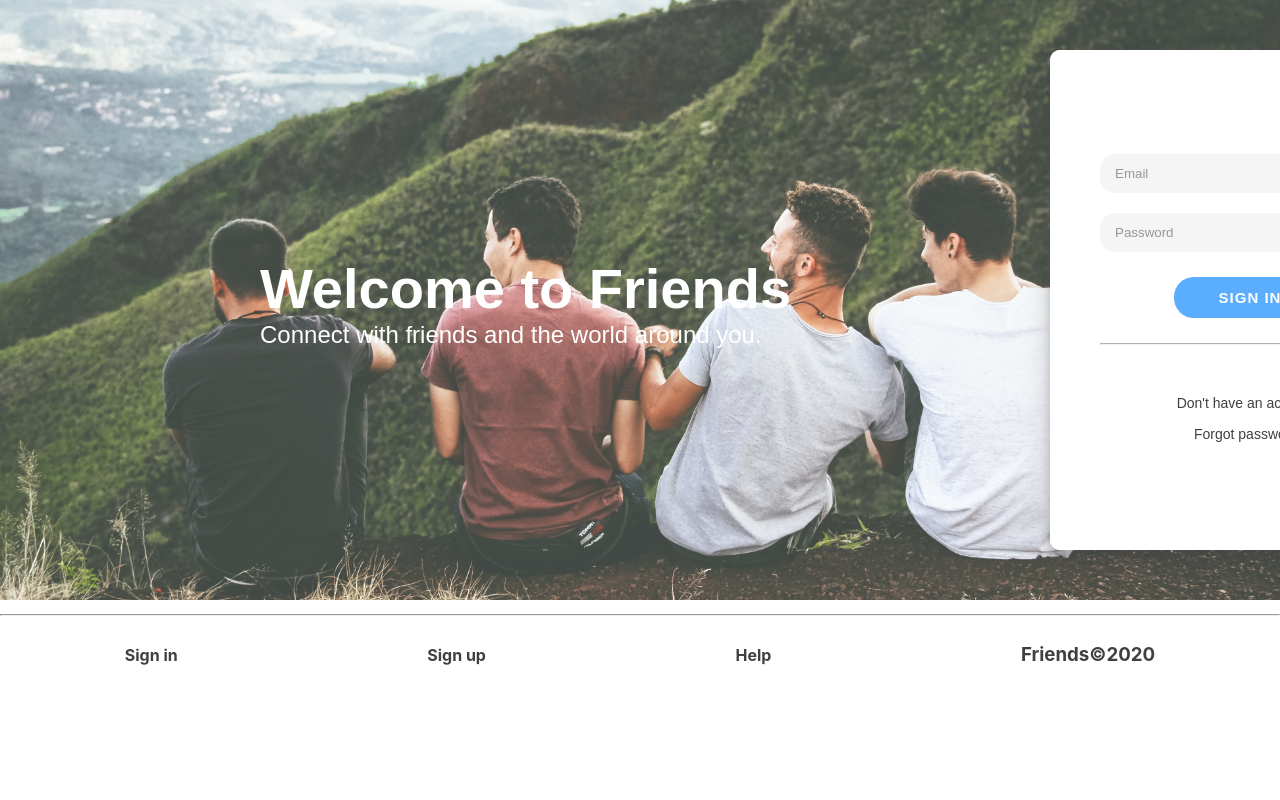
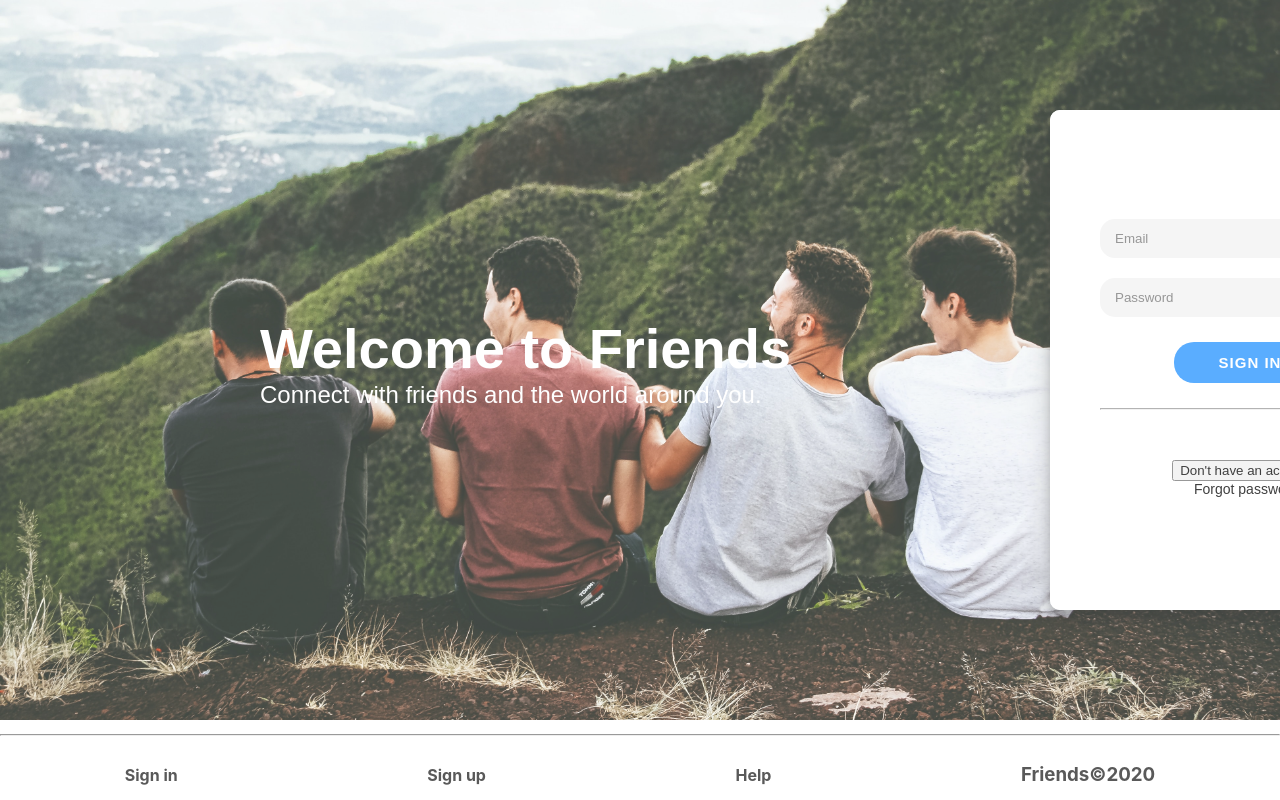
Before and after one commit to emaiiii/emaiiii_friends, a React (Create React App) app: page / in a window 1280 px wide. Shown: the top 800 px of the page. Built offline with nearby package versions, Linux system fonts and the light colour scheme.

Commit message:
working on overlay effect

```diff
--- a/src/App.css
+++ b/src/App.css
@@ -2,10 +2,11 @@
   margin: 0;
 }
 
-.flex-container{
+/*-background stuff-*/
+.flex-container-banner{
 	display: flex;
 	align-items: center;
-	max-height: 75vh;
+	max-height: 90vh;
 
 	background-image: url("landingpic.jpg");
 	background-position: center;
--- a/src/App.js
+++ b/src/App.js
@@ -20,11 +20,12 @@ function App() {
               {/*--Home Page--*/}
               <Route path="/">
                   {/*--Top Region of The Landing Page--*/}
-                  <div className="flex-container">
+                  <div className="flex-container-banner">
                     <div className="banner_background text-center">
                       <h1 className="banner_fontHeader">Welcome to Friends</h1>
                       <p className="banner_fontBody">Connect with friends and the world around you.</p>
                     </div>
+
                     <div>
                       <SignIn/>
                     </div>
--- a/src/components/Footer/Footer.css
+++ b/src/components/Footer/Footer.css
@@ -17,7 +17,7 @@
 }
 
 .content{
-	color: #404040;
+	color: #595959;
 }
 
 .h-line-footer{
--- a/src/components/Footer/Footer.js
+++ b/src/components/Footer/Footer.js
@@ -19,7 +19,7 @@ function Footer() {
 				<h4>Help</h4>
 			</div>
 
-			<div className="content">
+			<div className="content company-tag">
 		        <h3>Friends©2020</h3>
 		    </div>
 		</div>
--- a/src/components/SignIn/SignIn.css
+++ b/src/components/SignIn/SignIn.css
@@ -112,3 +112,31 @@ input {
 	font-size: 14px;
 	margin-bottom: 15px;
 }
+
+
+/*-overlay stuff*/
+.overlay {
+    position: absolute;
+    top: 0;
+    left: 0;
+    height: 100%;
+    width: 100%;
+    background-color: rgba(0,0,0,0.5);
+    z-index: 10;
+}
+
+/* just some content with arbitrary styles for explanation purposes */
+.modal {
+    width: 300px;
+    height: 200px;
+    line-height: 200px;
+    position: fixed;
+    top: 50%;
+    left: 50%;
+    margin-top: -100px;
+    margin-left: -150px;
+    background-color: #f1c40f;
+    border-radius: 5px;
+    text-align: center;
+    z-index: 11; /* 1px higher than the overlay layer */
+}
--- a/src/components/SignIn/SignIn.js
+++ b/src/components/SignIn/SignIn.js
@@ -1,7 +1,28 @@
 import React from 'react';
+import SignUp from '../SignUp/SignUp';
 import './SignIn.css';
 
-function SignIn() {
+class SignIn extends React.Component {
+
+	constructor(){
+		super();
+		this.state = {
+			showSignUp: false,
+		};
+
+		this.onSignUpClick = this.onSignUpClick.bind(this);
+	}
+
+	onSignUpClick = () => {
+		console.log("Success: sign up display overlay on");
+
+		this.setState({
+			showSignUp: true,
+		});
+	}
+
+	render(){
+
 		return(
 			<section className="login-block">
 					<div className="login-container" id="login-container">
@@ -13,7 +34,10 @@ function SignIn() {
 								<button className="signup-button ghost" id="signIn">Sign In</button>
 
 								<hr className="h-line"/>
-							<a href="signup" className="f-pass">Don't have an account?</a>
+
+								<button onClick={this.onSignUpClick}>Don't have an account?</button>
+								{this.state.showSignUp ? <SignUp className="overlay"/> : null}
+
 								<a href="#" className="f-pass">Forgot password?</a>
 							</form>
 						</div>
@@ -21,5 +45,6 @@ function SignIn() {
 			</section>
 		);
 	}
+}
 
 export default SignIn;
```
Lines whose indentation alone changed are shown as unchanged.
